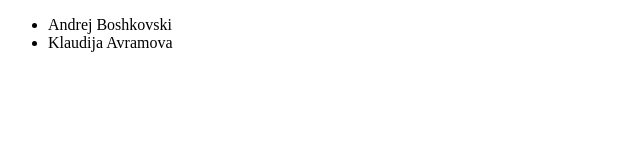
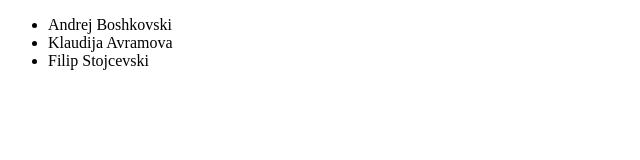
Before and after one commit to andrejboskovski/mentor-class-06-github, a plain HTML site: page index.html in a window 1280 px wide. Shown: the whole page, without its empty margins (0-640 px from the left). Drawn offline with Linux system fonts and the light colour scheme.

Commit message:
create branch Filip

```diff
--- a/index.html
+++ b/index.html
@@ -10,6 +10,7 @@
     <ul>
         <li>Andrej Boshkovski</li>
         <li>Klaudija Avramova</li>
+        <li>Filip Stojcevski</li>
     </ul>
 </body>
 </html>
```
